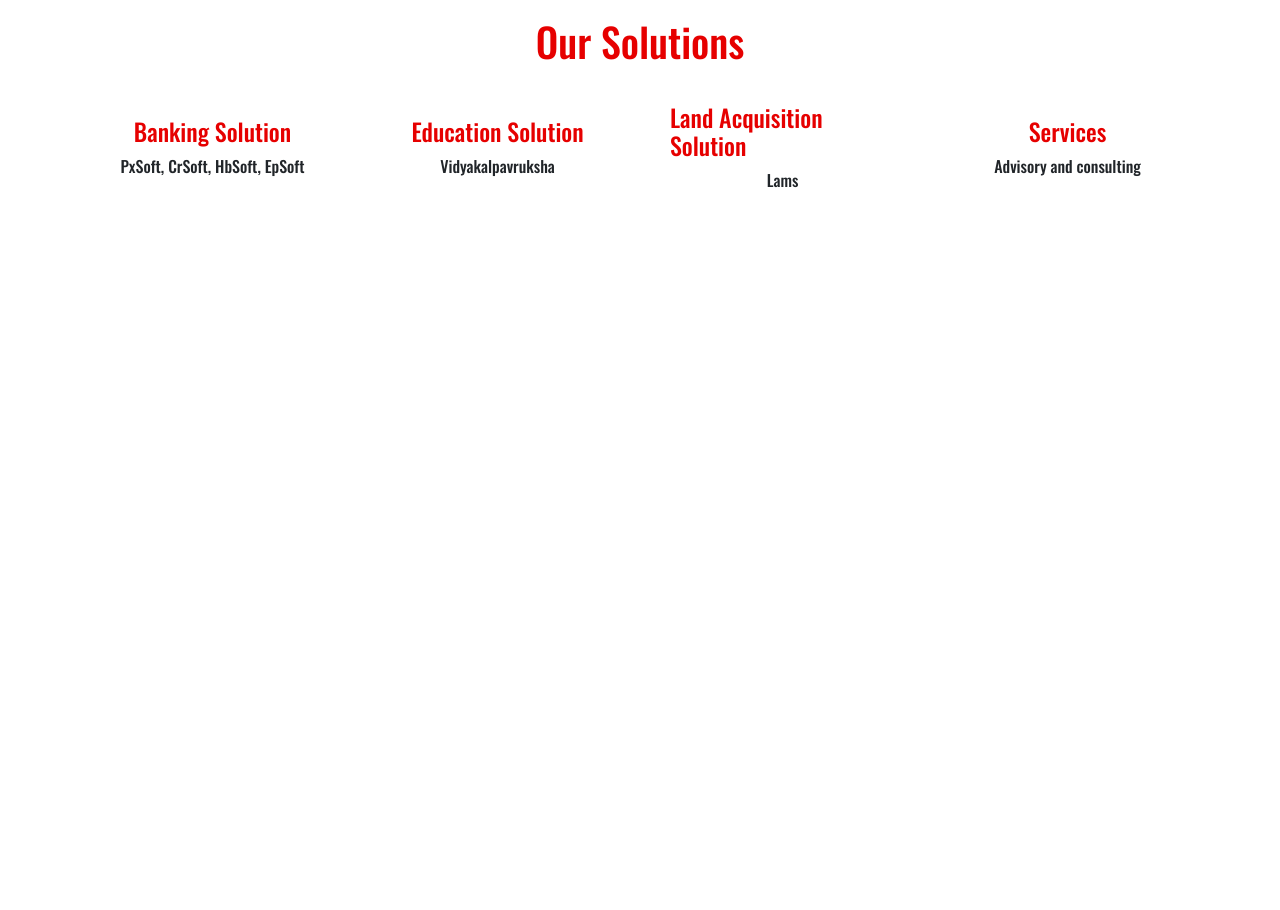
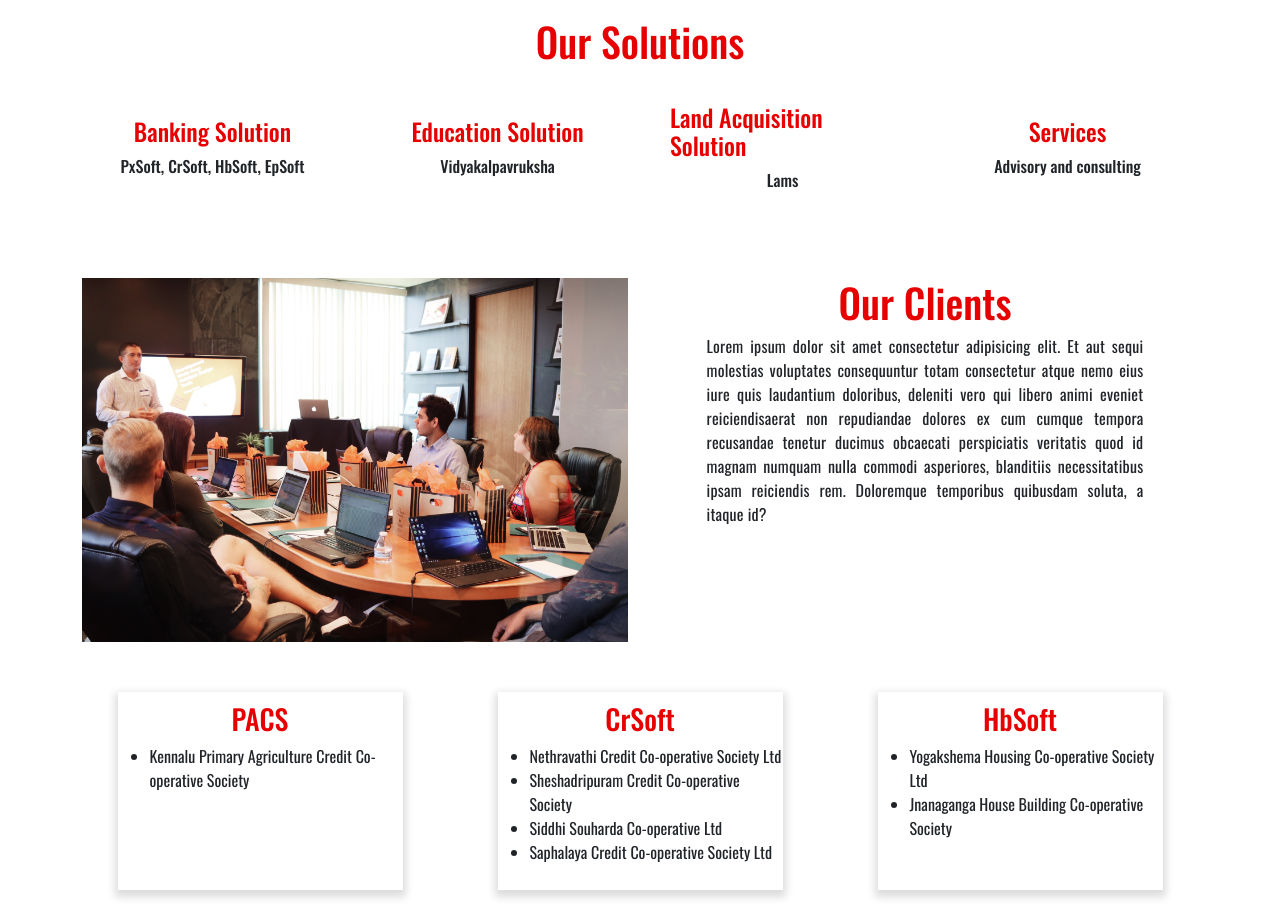
Before and after one commit to Abhisheknayak-programer/Sitara, a plain HTML site: page index.html in a window 1280 px wide. Shown: the part 781-1691 px from the top of the page. Before the commit the page ends 1029 px from the top, so only its background shows below. Drawn offline with nearby package versions, Linux system fonts and the light colour scheme; a web font is replaced by a local one.

Commit message:
Add files via upload

```diff
--- a/css/style.css
+++ b/css/style.css
@@ -101,6 +101,7 @@ nav a{
     align-items: center;
     flex-direction: column;
     padding: 30px;
+    transition: all 0.2s ease;
 }
 
 .SolutionCardDesign h4{
@@ -114,6 +115,8 @@ nav a{
     border: 1px solid #868686;
     cursor: pointer;
     border-radius: 20px;
+    background: black;
+    color: whitesmoke;
 }
 
 @media only screen and (max-width:576px){
@@ -129,3 +132,86 @@ nav a{
         padding-top: 10px;
     }
 }
+
+
+
+
+/* Fourth Layer Design */
+.fourth{
+    padding: 30px 0px;
+}
+
+.FourthLayerContent h1{
+    text-align: center; color: #e60000;
+}
+
+.FourthLayerContent p{
+    width: 80%;
+    text-align: justify;
+    letter-spacing: 0.2px;
+    margin: auto;
+}
+
+.fourthLayerIMg{
+    overflow: hidden;
+}
+
+.fourthLayerIMg img{
+    width: 100%;
+    transition: all 1s ease;
+}
+
+.fourthLayerIMg:hover img{
+    transform: scale(1.5);
+}
+
+.fourthLayerIMg:hover{
+    border-radius: 20px;
+    cursor: pointer;
+}
+
+@media only screen and (max-width:576px){
+    .fourth .row{
+        display: flex;
+        justify-content: center;
+        align-items: center;
+        flex-direction: column;
+    }
+
+    .FourthLayerContent{
+        padding: 20px 0px;
+    }
+
+}
+
+
+
+/* fifth Layer Design */
+.fifth{
+    padding:20px 0px;
+}
+.FifthLayerCardDesign{
+    box-shadow: 0px 4px 8px 3px rgba(0,0,0,0.14);
+    -webkit-box-shadow: 0px 4px 8px 3px rgba(0,0,0,0.14);
+    -moz-box-shadow: 0px 4px 8px 3px rgba(0,0,0,0.14);
+    cursor: pointer;
+    padding: 10px 0px;
+}
+
+.FifthLayerCardDesign h3{
+    text-align: center;
+    color: #e60000;
+}
+
+@media only screen and (max-width:576px){
+    .fifth .row{
+        display: flex;
+        justify-content: center;
+        align-items: center;
+        flex-direction: column;
+        margin: 10px;
+    }
+    .FifthLayerCardDesign{
+        margin-bottom: 20px;
+    }
+}
--- a/index.html
+++ b/index.html
@@ -22,6 +22,9 @@
     <!-- Animation Css And js -->
     <link rel="stylesheet" href="./Animation/animate.css">
     <script src="./Animation/wow.min.js"></script>
+
+    <!-- Font Awesome Link -->
+    <link rel="stylesheet" href="https://cdn.jsdelivr.net/npm/@fortawesome/fontawesome-free@5.15.3/css/fontawesome.min.css">
 
     <!-- Custom Css -->
     <link rel="stylesheet" href="./css/style.css">
@@ -109,7 +112,7 @@
             <h2>About Us</h2>
             <div class="row">
                 <div class="col col-lg-6 col-md-8 col-sm-10 mx-auto">
-                    <p>
+                    <p class="wow fadeIn">
                         Sitara IT Innovations Pvt Ltd is a fast growing Software Product Development Company in India. We service company specializing in the banking and financial sector. Founded in 2008 by highly experienced professionals dedicated to providing total IT solution under one roof, we have the banking automations which engage customers in real time, increase efficiency and productivity. Our suite of banking solutions will include transaction accounts, loans, mortgages and payments, also we provide the software for NBFC ( Non-banking financial companies).
                     </p>
                     <div class="SecondLayerInnerBox"><a href="./About.html">Learn More</a></div>
@@ -125,23 +128,23 @@
         <div class="container">
             <h1>Our Solutions</h1>
             <div class="row">
-                <div class="col col-3 col-md-3 col-sm-8 mx-auto SolutionCardDesign">
+                <div class="col col-3 col-md-3 col-sm-8 mx-auto SolutionCardDesign wow fadeIn">
                     <h4>Banking Solution</h4>
                     <p>PxSoft, CrSoft, HbSoft, EpSoft</p>
                 </div>
 
-                <div class="col col-3 col-md-3 col-sm-8 mx-auto SolutionCardDesign">
+                <div class="col col-3 col-md-3 col-sm-8 mx-auto SolutionCardDesign wow fadeIn">
                     <h4>Education Solution</h4>
                     <p>Vidyakalpavruksha</p>
                 </div>
 
 
-                <div class="col col-3 col-md-3 col-sm-8 mx-auto SolutionCardDesign">
+                <div class="col col-3 col-md-3 col-sm-8 mx-auto SolutionCardDesign wow fadeIn">
                     <h4>Land Acquisition Solution</h4>
                     <p>Lams</p>
                 </div>
 
-                <div class="col col-3 col-md-3 col-sm-8 mx-auto SolutionCardDesign">
+                <div class="col col-3 col-md-3 col-sm-8 mx-auto SolutionCardDesign wow fadeIn">
                     <h4>Services</h4>
                     <p>Advisory and consulting</p>
                 </div>
@@ -152,9 +155,69 @@
 
 
 
+    <!-- Fourth Layer Design -->
+    <section class="fourth">
+      <div class="container">
+        <div class="row">
+          <div class="col col-sm-10 col-md-6 col-lg-6 mx-auto fourthLayerIMg wow fadeInLeft">
+            <img src="./images/Banking/clients.jpg" class="img-fluid" alt="Clients">
+          </div>
+
+          <div class="col col-sm-10 col-md-6 col-lg-6 mx-auto FourthLayerContent wow fadeInRight">
+            <h1>Our Clients</h1>
+            <p>Lorem ipsum dolor sit amet consectetur adipisicing elit. Et aut sequi molestias voluptates consequuntur totam consectetur atque nemo eius iure quis laudantium doloribus, deleniti vero qui libero animi eveniet reiciendisaerat non repudiandae dolores ex cum cumque tempora recusandae tenetur ducimus obcaecati perspiciatis veritatis quod id magnam numquam nulla commodi asperiores, blanditiis necessitatibus ipsam reiciendis rem. Doloremque temporibus quibusdam soluta, a itaque id?</p>
+          </div>
+
+        </div>
+      </div>
+    </section>
+
+
+    <!-- Fifth Section -->
+    <section class="fifth">
+      <div class="container">
+        <div class="row">
+          <div class="col col-sm-10 col-md-3 col-lg-3 mx-auto FifthLayerCardDesign wow fadeInLeft">
+            <h3>PACS</h3>
+            <ul>
+              <li>Kennalu Primary Agriculture Credit Co-operative Society</li>
+            </ul>
+          </div>
+
+          <div class="col col-sm-10 col-md-3 col-lg-3 mx-auto FifthLayerCardDesign wow fadeInUp">
+            <h3>CrSoft</h3>
+            <ul>
+              <li>Nethravathi Credit Co-operative Society Ltd</li>
+              <li>Sheshadripuram Credit Co-operative Society</li>
+              <li>Siddhi Souharda Co-operative Ltd</li>
+              <li>Saphalaya Credit Co-operative Society Ltd</li>
+            </ul>
+          </div>
+
+          <div class="col col-sm-10 col-md-3 col-lg-3 mx-auto FifthLayerCardDesign wow fadeInRight">
+            <h3>HbSoft</h3>
+            <ul>
+              <li>Yogakshema Housing Co-operative Society Ltd</li>
+              <li>Jnanaganga House Building Co-operative Society</li>
+            </ul>
+          </div>
+
+        </div>
+      </div>
+    </section>
 
 
 
+    <!-- Sixth Section -->
+    <section>
+
+    </section>
+
+
+    <!-- Footer Design -->
+    <footer>
+
+    </footer>
 
 
     <!-- Bootstrap js  -->
@@ -162,5 +225,8 @@
 
     <!-- Custom Js -->
     <script src="./js/script.js"></script>
+    <script>
+    new WOW().init();
+    </script>
 </body>
 </html>
```
Also changed, not shown: images/Banking/clients.jpg (added).
